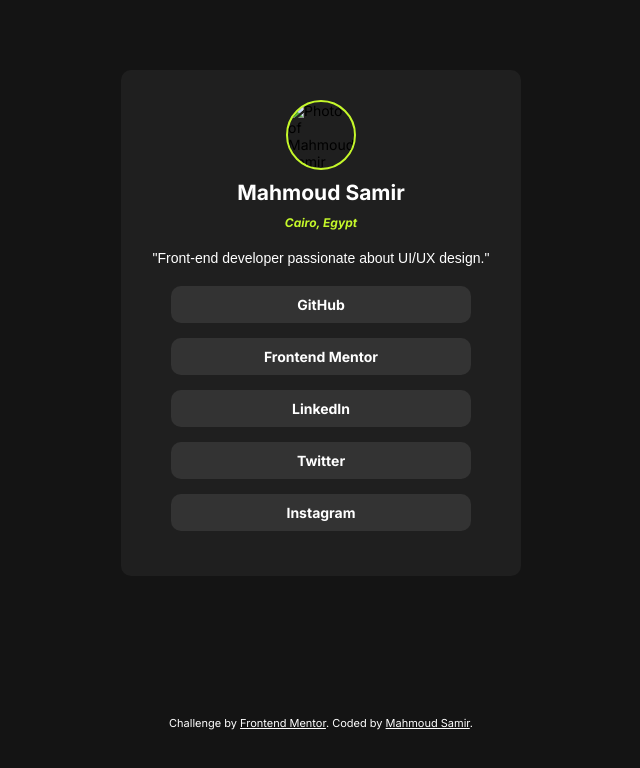
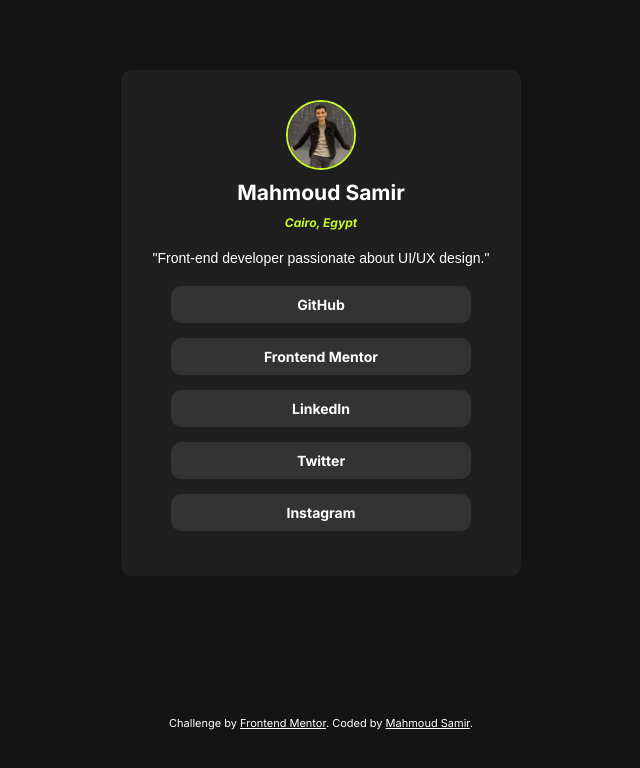
Before and after one commit to MahmoudSamir3/social-links-profile-main, a plain HTML site: page index.html in a window 1280 px wide. Shown: the whole page, without its empty margins (319-959 px from the left). Drawn offline with Linux system fonts and the light colour scheme; the site is published under a folder, as on GitHub Pages, so addresses that start at the root find nothing.

Commit message:
fix image issue

```diff
--- a/index.html
+++ b/index.html
@@ -16,7 +16,7 @@
   <main class="grid-container">
   <div class="card">
     <section class="developer-info">
-      <img src="/assets/images/Mahmoud-Samir.jpg" alt="Photo of Mahmoud Samir">
+      <img src="./assets/images/Mahmoud-Samir.jpg" alt="Photo of Mahmoud Samir">
       <h1>Mahmoud Samir</h1>
       <address>Cairo, Egypt</address>
       <p class="bio">"Front-end developer passionate about UI/UX design."</p>
```
